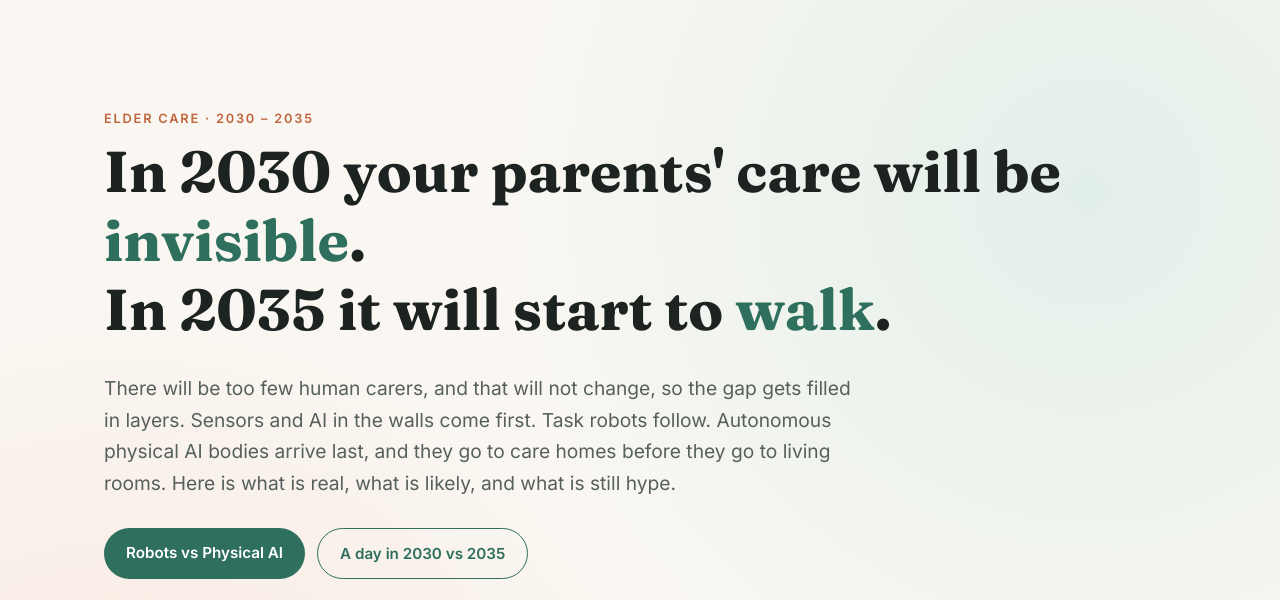
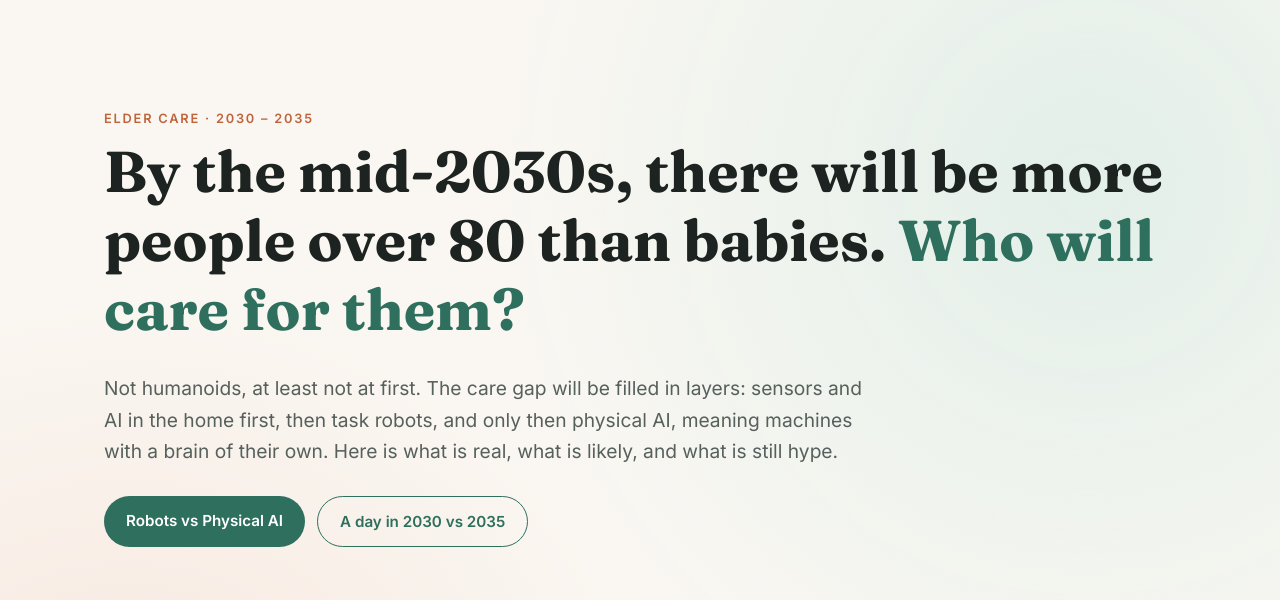
Before and after one commit to brucebateman/elderlycare, a plain HTML site: page index.html in a window 1280 px wide. Shown: the part 67-667 px from the top of the page. Drawn offline with Linux system fonts and the light colour scheme.

Commit message:
Rewrite hero headline around the 80+ vs infants care gap
Co-Authored-By: Claude Opus 5.5 <noreply@anthropic.com>
Claude-Session: https://claude.ai/code/session_01Vjo21qLrY48TUDS4jUGxWS

```diff
--- a/index.html
+++ b/index.html
@@ -6,7 +6,7 @@
 <title>ElderlyCare.io — How We Will Care for Our Elders in 2030 and Beyond</title>
 <meta name="description" content="Robots, physical AI, ambient sensing and medical breakthroughs: a sourced, realistic view of elder care from 2030 to 2035.">
 <meta property="og:title" content="ElderlyCare.io — Elder care in 2030 and beyond">
-<meta property="og:description" content="In 2030 your parents' care will be invisible. In 2035 it will start to walk.">
+<meta property="og:description" content="By the mid-2030s, there will be more people over 80 than babies. Who will care for them?">
 <meta property="og:url" content="https://www.elderlycare.io">
 <link rel="preconnect" href="https://fonts.googleapis.com">
 <link rel="preconnect" href="https://fonts.gstatic.com" crossorigin>
@@ -141,8 +141,8 @@ footer{padding:40px 0;font-size:.85rem;color:var(--muted);border-top:1px solid v
 <header class="hero" id="top">
   <div class="wrap">
     <div class="kicker">Elder care · 2030 – 2035</div>
-    <h1>In 2030 your parents' care will be <em>invisible</em>.<br>In 2035 it will start to <em>walk</em>.</h1>
-    <p class="lead">There will be too few human carers, and that will not change, so the gap gets filled in layers. Sensors and AI in the walls come first. Task robots follow. Autonomous physical AI bodies arrive last, and they go to care homes before they go to living rooms. Here is what is real, what is likely, and what is still hype.</p>
+    <h1>By the mid-2030s, there will be more people over 80 than babies. <em>Who will care for them?</em></h1>
+    <p class="lead">Not humanoids, at least not at first. The care gap will be filled in layers: sensors and AI in the home first, then task robots, and only then physical AI, meaning machines with a brain of their own. Here is what is real, what is likely, and what is still hype.</p>
     <div class="cta">
       <a class="btn btn-primary" href="#physical-ai">Robots vs Physical AI</a>
       <a class="btn btn-ghost" href="#day">A day in 2030 vs 2035</a>
```
